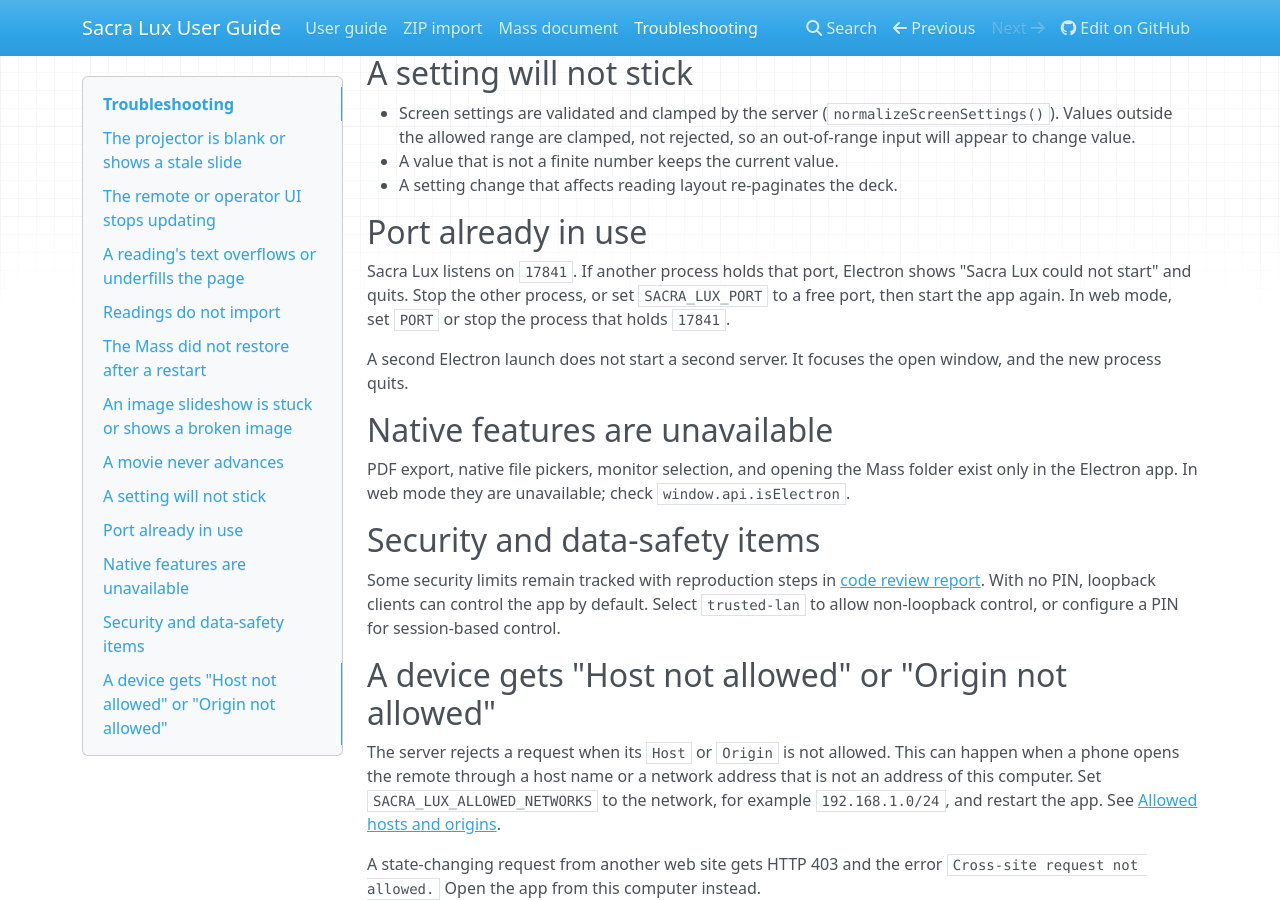
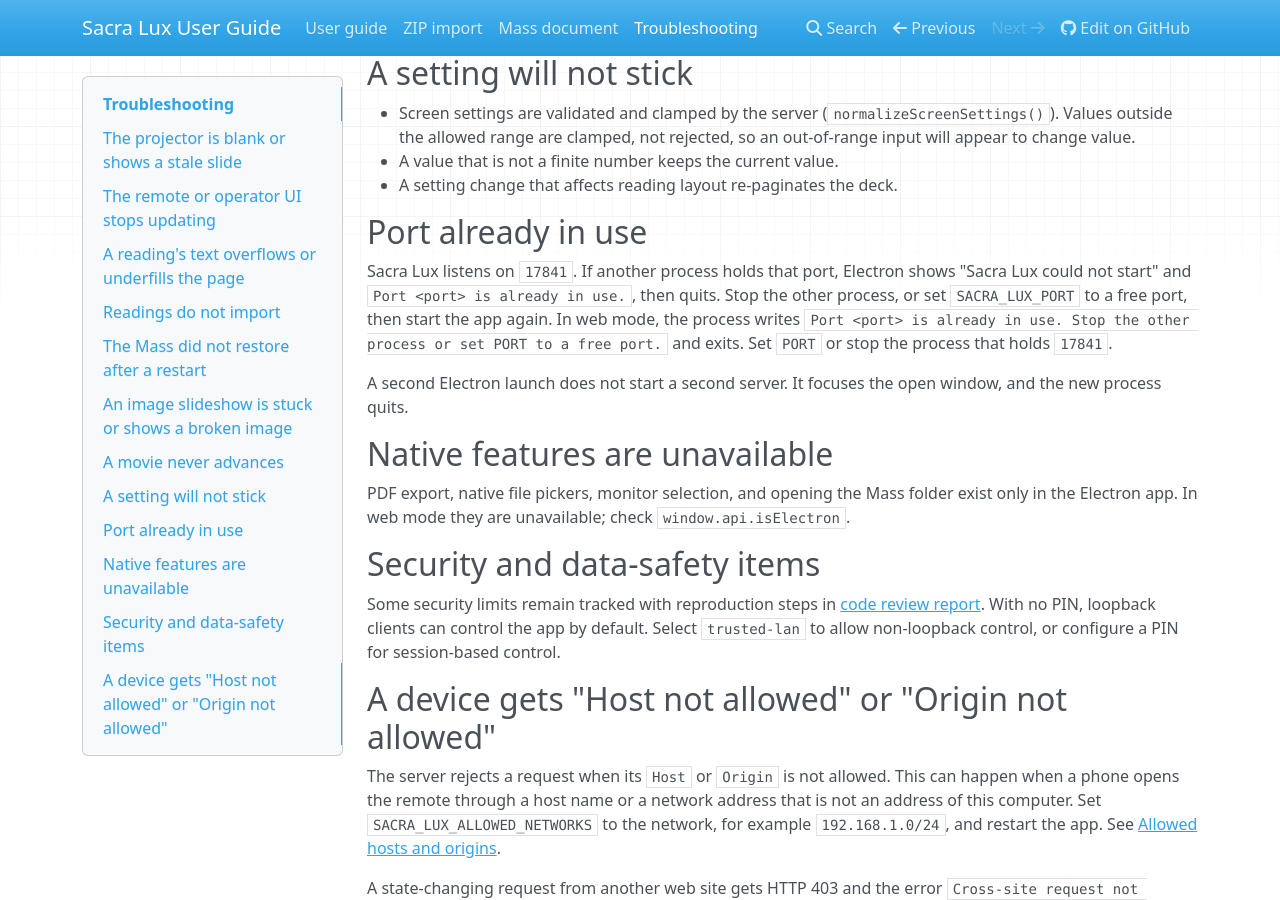
Before and after one commit to Saint-Therese-Of-Lisieux-Parish/sacra_lux, an MkDocs documentation site: the page built from docs/troubleshooting.md, in a window 1280 px wide and 900 px high, scrolled down 1397 px. Built offline with MkDocs 1.6.1, drawn with Linux system fonts in a browser that asks for light colours; nearby versions of some CDN libraries.

Commit message:
docs(readme): state the web port-in-use message
Web mode writes a one-line port error and exits. Electron shows
the same port sentence in the startup error dialog.

The port notes did not quote the web message.

Files:
- modified: README.md
- modified: docs/troubleshooting.md
- modified: docs/components.md

Verified against: sacra-lux/src/web.js:19 (EADDRINUSE), sacra-lux/src/main.js:92 (Port is already in use), sacra-lux/src/main.js:1043 (showErrorBox)

Refs #523

```diff
--- a/docs/troubleshooting.md
+++ b/docs/troubleshooting.md
@@ -78,9 +78,11 @@
 ## Port already in use
 
 Sacra Lux listens on `17841`. If another process holds that port, Electron
-shows "Sacra Lux could not start" and quits. Stop the other process, or set
-`SACRA_LUX_PORT` to a free port, then start the app again. In web mode, set
-`PORT` or stop the process that holds `17841`.
+shows "Sacra Lux could not start" and `Port <port> is already in use.`, then
+quits. Stop the other process, or set `SACRA_LUX_PORT` to a free port, then
+start the app again. In web mode, the process writes
+`Port <port> is already in use. Stop the other process or set PORT to a free port.`
+and exits. Set `PORT` or stop the process that holds `17841`.
 
 A second Electron launch does not start a second server. It focuses the open
 window, and the new process quits.
```
Also changed, not shown: README.md (+3 -1 lines), docs/components.md (+2 -0 lines).
